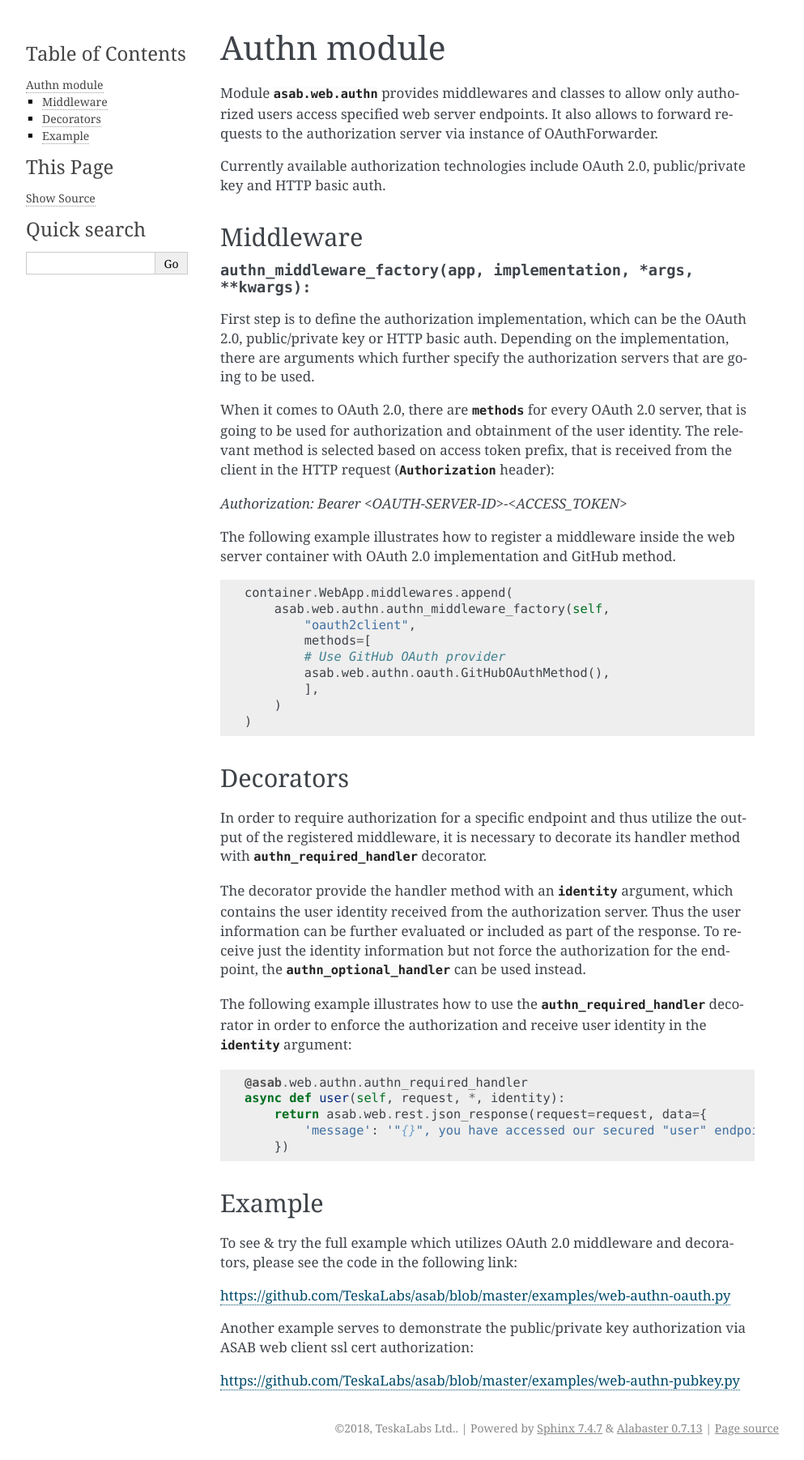
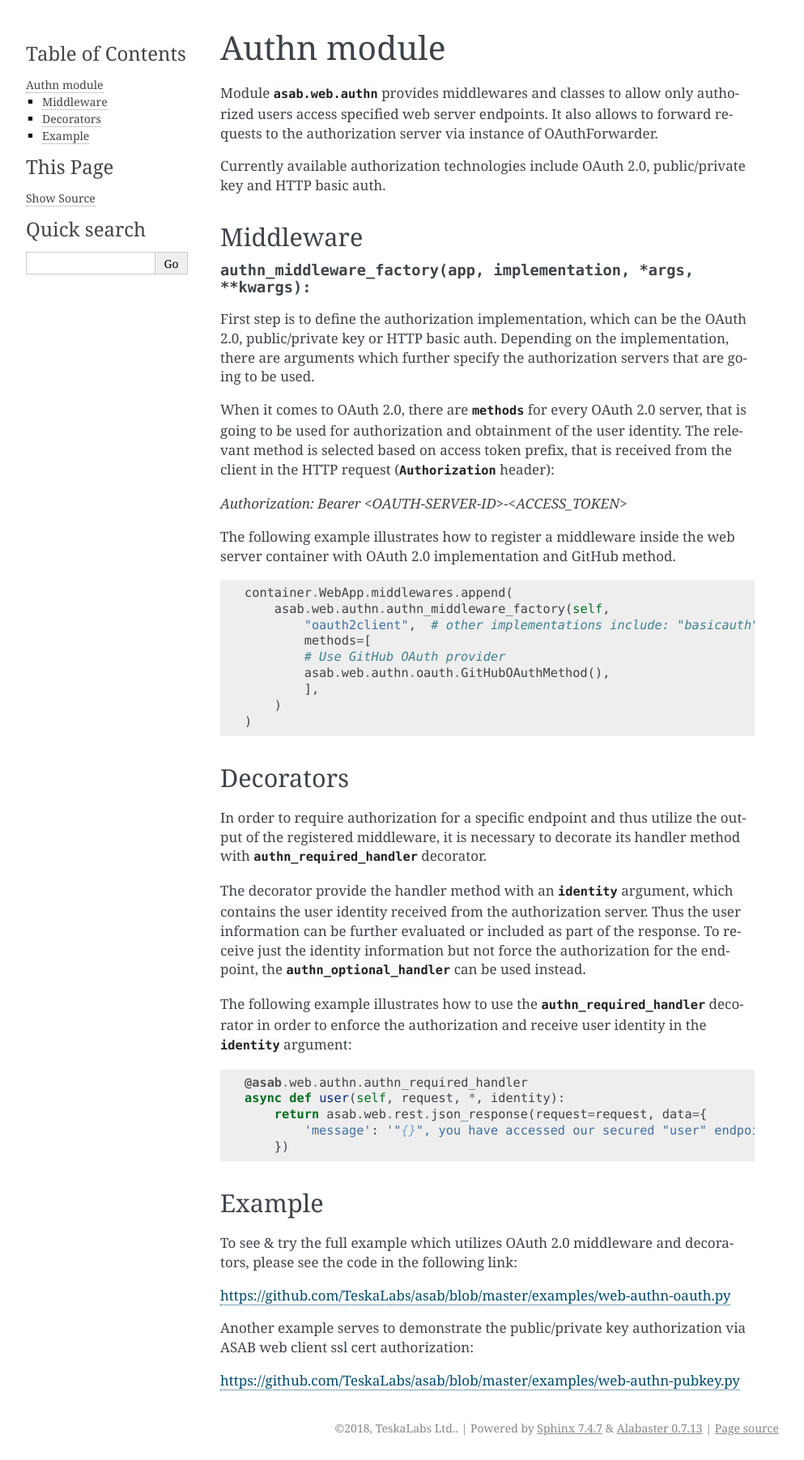
Before and after one commit to TeskaLabs/asab, a Sphinx documentation site: the page built from doc/asab/web/authn.rst, in a window 1280 px wide. Shown: the whole page at 81% size, without its empty margins (148-1141 px from the left). Built offline with Sphinx 7.4.7, drawn with Linux system fonts in a browser that asks for light colours; the version number could not be read and is left out.

Commit message:
Add comment about implementations.

```diff
--- a/doc/asab/web/authn.rst
+++ b/doc/asab/web/authn.rst
@@ -30,7 +30,7 @@ implementation and GitHub method.
 
     container.WebApp.middlewares.append(
         asab.web.authn.authn_middleware_factory(self,
-            "oauth2client",
+            "oauth2client",  # other implementations include: "basicauth" and "pubkeyauth"
             methods=[
             # Use GitHub OAuth provider
             asab.web.authn.oauth.GitHubOAuthMethod(),
```
